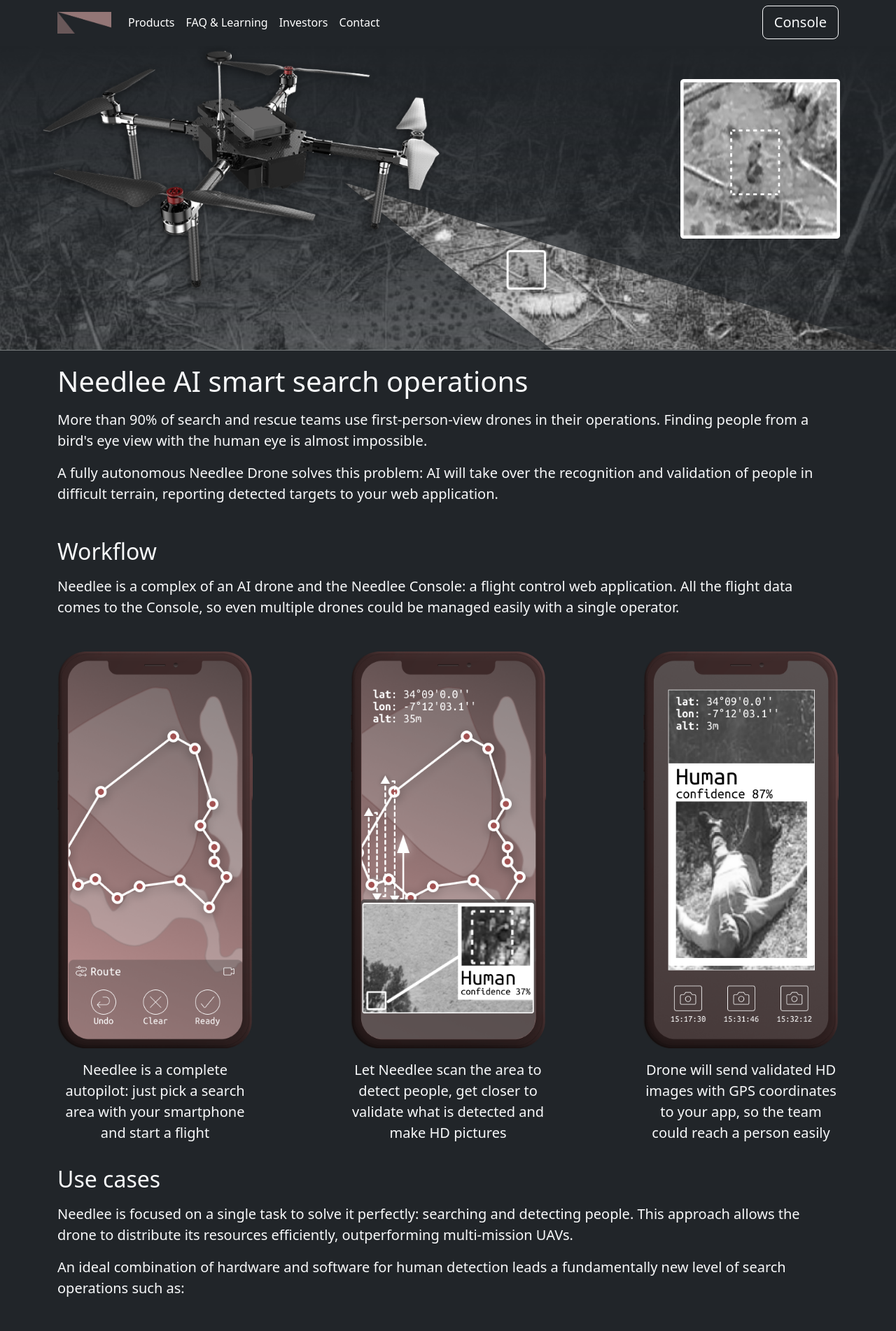
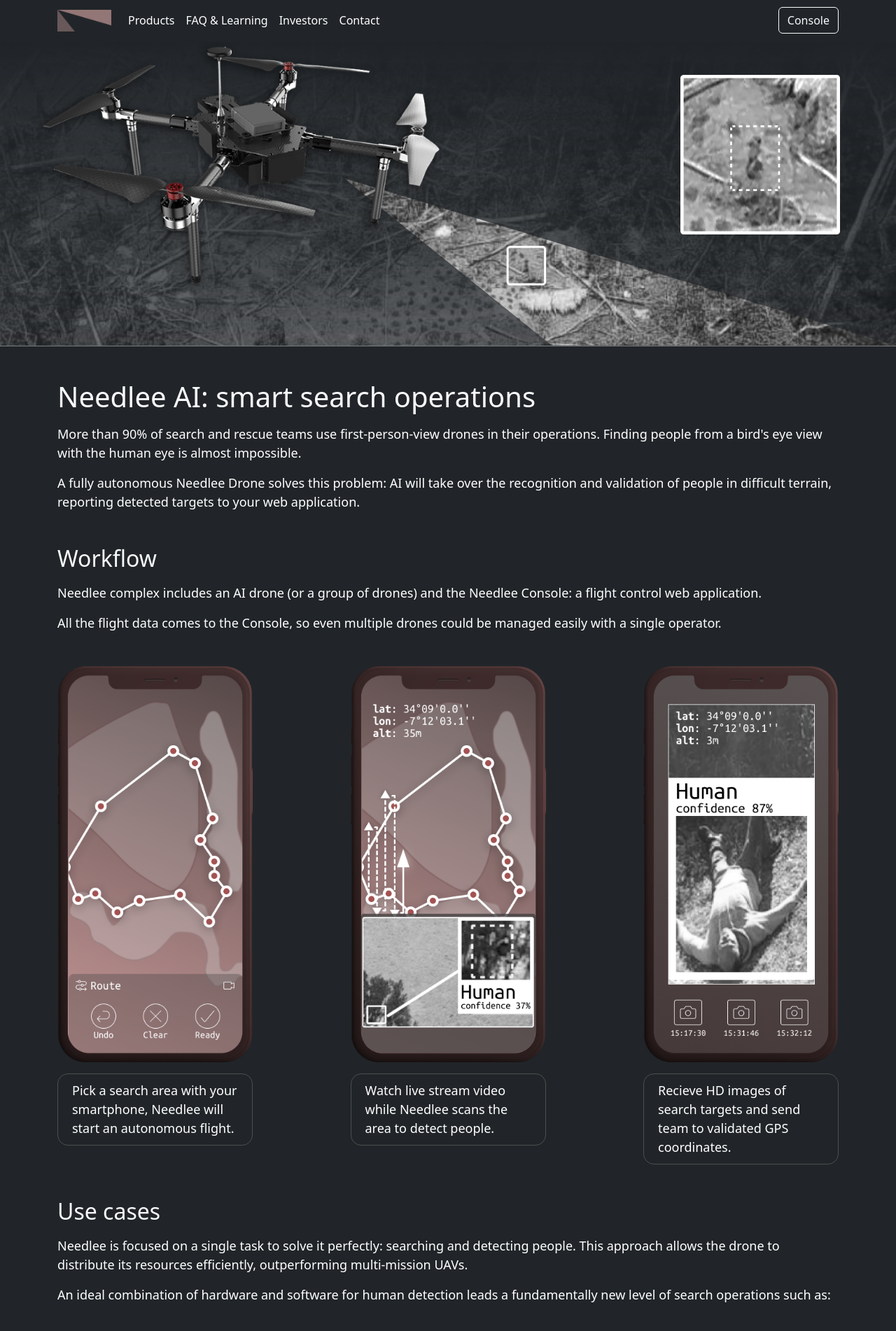
Before and after one commit to needlee-uav/website, a Flask app: page / in a window 1280 px wide. Shown: the top 1902 px of the page at 70% size. Run offline with Flask 3, Linux system fonts and the light colour scheme; some libraries are stand-ins or nearby versions.

Commit message:
Styled Product page

```diff
--- a/static/style.css
+++ b/static/style.css
@@ -1,3 +1,12 @@
+p {
+ font-size: 18px;
+ color: white;
+}
+
+.card-25 {
+    width: 25%;
+    max-width: 300px;
+}
 .solution-image-box {
     max-width: 960px;
     display: flex;
--- a/templates/home.html
+++ b/templates/home.html
@@ -27,7 +27,7 @@
     resizeWindow()
     window.addEventListener("resize", resizeWindow);
     function resizeWindow() {
-        document.getElementById("eye-spot-box").style = `margin-bottom: ${Math.round(document.getElementById("concept-img").clientWidth / 2.8 + document.getElementById("nav-menu").clientHeight)}px;`;
+        document.getElementById("eye-spot-box").style = `margin-bottom: ${Math.round(document.getElementById("concept-img").clientWidth / 3 + document.getElementById("nav-menu").clientHeight)}px;`;
         var drone_offset = Math.round(document.getElementById("concept-img").clientWidth / 26);
         var drone_width = Math.round(document.getElementById("concept-img").clientWidth / 13 * 6);
         var human_width = document.getElementById("navbar-container").clientWidth / 5;
@@ -55,66 +55,102 @@
     }
 </script>
 <div class="container">
-    <h1 class="text-light mb-3">Needlee AI smart search operations</h1>
-    <p class="text-light fs-5 text-left">
-        More than 90% of search and rescue teams use first-person-view drones in their operations. Finding people from a bird's eye view with the human eye is almost impossible.
-    </p>
-    <p class="text-light fs-5 text-left">
-        A fully autonomous Needlee Drone solves this problem: AI will take over the recognition and validation of people in difficult terrain, reporting detected targets to your web application.
-    </p>
+    <h1 class="text-light mb-3">Needlee AI: smart search operations</h1>
+    <p>More than 90% of search and rescue teams use first-person-view drones in their operations. Finding people from a bird's eye view with the human eye is almost impossible.</p>
+    <p>A fully autonomous Needlee Drone solves this problem: AI will take over the recognition and validation of people in difficult terrain, reporting detected targets to your web application.</p>
     <h2 class="text-light mb-3 mt-5">Workflow</h2>
-    <p class="text-light fs-5 text-left">
-        Needlee is a complex of an AI drone and the Needlee Console: a flight control web application. All the flight data comes to the Console, so even multiple drones could be managed easily with a single operator.
-    </p>
+    <p>Needlee complex includes an AI drone (or a group of drones) and the Needlee Console: a flight control web application.</p>
+    <p>All the flight data comes to the Console, so even multiple drones could be managed easily with a single operator.</p>
     <div class="d-flex flex-row mb-3 mt-5 justify-content-between">
-        <div class="w-25">
+        <div class="card-25">
             <img src="{{ url_for('static', filename='img/solution/web-app-1.png') }}" class="rounded img-fluid mb-3">
-            <p class="text-light fs-5 text-center">
-                Needlee is a complete autopilot: just pick a search area with your smartphone and start a flight
-            </p>
+            <div style="border-radius: 15px; border: 1px solid #4e4e4e; padding: 10px 20px;">
+                <p style="margin: 0px; color: white">Pick a search area with your smartphone, Needlee will start an autonomous flight.</p>
+            </div>
         </div>
-        <div class="w-25">
+        <div class="card-25">
             <img src="{{ url_for('static', filename='img/solution/web-app-2.png') }}" class="rounded img-fluid mb-3">
-            <p class="text-light fs-5 text-center">
-                Let Needlee scan the area to detect people, get closer to validate what is detected and make HD pictures
-            </p>
+            <div style="border-radius: 15px; border: 1px solid #4e4e4e; padding: 10px 20px;">
+                <p style="margin: 0px; color: white">Watch live stream video while Needlee scans the area to detect people.</p>
+            </div>
         </div>
-        <div class="w-25">
+        <div class="card-25">
             <img src="{{ url_for('static', filename='img/solution/web-app-3.png') }}" class="rounded img-fluid mb-3">
-            <p class="text-light fs-5 text-center">
-                Drone will send validated HD images with GPS coordinates to your app, so the team could reach a person easily
-            </p>
+            <div style="border-radius: 15px; border: 1px solid #4e4e4e; padding: 10px 20px;">
+                <p style="margin: 0px; color: white">Recieve HD images of search targets and send team to validated GPS coordinates.</p>
+            </div>
         </div>
     </div>
-    <h2 class="text-light mb-3 mt-3">Use cases</h2>
-    <p class="text-light fs-5 text-left">
+    <h2 class="text-light mb-3 mt-5">Use cases</h2>
+    <p>
         Needlee is focused on a single task to solve it perfectly: searching and detecting people.
         This approach allows the drone to distribute its resources efficiently, outperforming multi-mission UAVs.
     </p>
-    <p class="text-light fs-5 text-left">
-        An ideal combination of hardware and software for human detection leads a fundamentally new level of search operations such as:
-    </p>
+    <p>An ideal combination of hardware and software for human detection leads a fundamentally new level of search operations such as:</p>
     <div class="d-flex flex-row mb-5 mt-5 justify-content-between">
-        <div class="w-25">
+        <div class="card-25">
             <img src="{{ url_for('static', filename='img/solution/case1.png') }}" class="rounded img-fluid mb-3">
-            <p class="text-light fs-5 text-center">
+            <p class="text-center">
                 Search & rescue ground missions
             </p>
         </div>
-        <div class="w-25">
+        <div class="card-25">
             <img src="{{ url_for('static', filename='img/solution/case2.png') }}" class="rounded img-fluid mb-3">
-            <p class="text-light fs-5 text-center">
+            <p class="text-center">
                 Maritime observing
             </p>
         </div>
-        <div class="w-25">
+        <div class="card-25">
             <img src="{{ url_for('static', filename='img/solution/case3.png') }}" class="rounded img-fluid mb-3">
-            <p class="text-light fs-5 text-center">
+            <p class="text-center">
                 Border guarding
             </p>
         </div>
     </div>
-    <h2 class="text-light mb-3">What's next?</h2>
+    <h2 class="text-light mb-5 mt-5">Key features</h2>
+    <div class="d-flex mb-2 justify-content-between">
+        <div>
+            <div class="d-flex mb-3 justify-content-left align-items-center">
+                <img style="margin-right: 20px;" height="60px" width="60px" src="{{ url_for('static', filename='img/solution/autopilot-icon.svg') }}">
+                <p style="margin-bottom: 0px;">Full autopilot with AI human detection</p>
+            </div>
+            <div class="d-flex mb-3 justify-content-left align-items-center">
+                <img style="margin-right: 20px;" height="60px" width="60px" src="{{ url_for('static', filename='img/solution/app-icon.svg') }}">
+                <p style="margin-bottom: 0px;">PC and smartphone user-friendly flight control app</p>
+            </div>
+            <div class="d-flex mb-3 justify-content-left align-items-center">
+                <img style="margin-right: 20px;" height="60px" width="60px" src="{{ url_for('static', filename='img/solution/manual-control-icon.svg') }}">
+                <p style="margin-bottom: 0px;">Smart manual control mode</p>
+            </div>
+            <div class="d-flex mb-3 justify-content-left align-items-center">
+                <img style="margin-right: 20px;" height="60px" width="60px" src="{{ url_for('static', filename='img/solution/4g-icon.svg') }}">
+                <p style="margin-bottom: 0px;">4G onboard internet</p>
+            </div>
+        </div>
+        <div>
+            <div class="d-flex mb-3 justify-content-left align-items-center">
+                <img style="margin-right: 20px;" height="60px" width="60px" src="{{ url_for('static', filename='img/solution/stream-icon.svg') }}">
+                <p style="margin-bottom: 0px;">Live HD video stream with low-light features</p>
+            </div>
+            <div class="d-flex mb-3 justify-content-left align-items-center">
+                <img style="margin-right: 20px;" height="60px" width="60px" src="{{ url_for('static', filename='img/solution/optional-features-icon.svg') }}">
+                <p style="margin-bottom: 0px;">Optional LIDAR and thermovision features</p>
+            </div>
+            <div class="d-flex mb-3 justify-content-left align-items-center">
+                <img style="margin-right: 20px;" height="60px" width="60px" src="{{ url_for('static', filename='img/solution/radio-icon.svg') }}">
+                <p style="margin-bottom: 0px;">Optional radio control</p>
+            </div>
+            <div class="d-flex justify-content-left align-items-center">
+                <img style="margin-right: 20px;" height="60px" width="60px" src="{{ url_for('static', filename='img/solution/sos-icon.svg') }}">
+                <p style="margin-bottom: 0px;">Emergency GPS signal</p>
+            </div>
+        </div>
+    </div>
+
+
+
+
+    <h2 class="text-light mb-3 mt-5">What's next?</h2>
     <div class="d-flex flex-row mb-5 mt-5 justify-content-between">
         <div>
             <button class="btn btn-outline-light btn-lg">Needlee V1 overview</button>
--- a/templates/index.html
+++ b/templates/index.html
@@ -18,7 +18,7 @@
     <script src="https://ajax.googleapis.com/ajax/libs/jquery/3.5.1/jquery.min.js"></script>
   </head>
   <body class="bg-dark">
-    <nav id="nav-menu" class="navbar bg-dark fixed-top navbar-expand-lg">
+    <nav id="nav-menu" class="navbar bg-dark navbar-expand-lg">
         <div class="container" id="navbar-container">
             <a class="navbar-brand" href="/" id="navbar-brand-home">
                 <img src="{{ url_for('static', filename='img/logo-no-fill.png') }}" width="77" height="31">
@@ -39,7 +39,7 @@
                     </li>
                 </ul>
             </div>
-            <a href="/login" id="console-button" class="btn btn-outline-light btn-lg" role="button">Console</a>
+            <a href="/login" id="console-button" class="btn btn-outline-light " role="button">Console</a>
         </div>
     </nav>
     <div  style="margin-top: 80px;">
```
Also changed, not shown: templates/products.html (+8 -8 lines), static/img/solution/4g-icon.png (added), static/img/solution/4g-icon.svg (added), static/img/solution/app-icon.png (added), static/img/solution/app-icon.svg (added), static/img/solution/autopilot-icon.png (added), static/img/solution/autopilot-icon.svg (added), static/img/solution/manual-control-icon.png (added), static/img/solution/manual-control-icon.svg (added), static/img/solution/optional-features-icon.svg (added), static/img/solution/radio-icon.png (added), static/img/solution/radio-icon.svg (added), static/img/solution/sos-icon.png (added), static/img/solution/sos-icon.svg (added), 2 more files.
